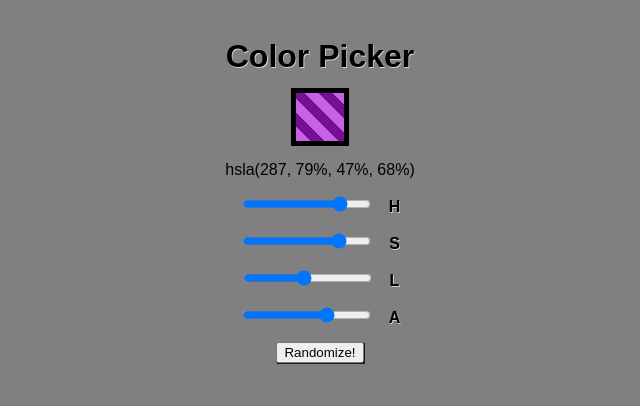
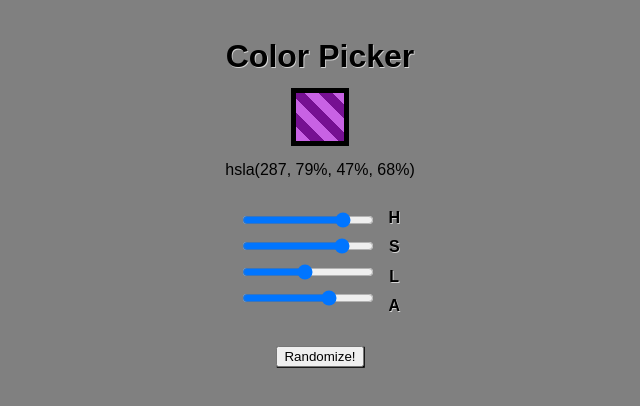
Before and after one commit to jumarin22/color-picker-hooks, a React (Create React App) app: page / in a window 1280 px wide. Shown: the top 406 px of the page, without its empty margins (320-960 px from the left). Built offline with nearby package versions, Linux system fonts and the light colour scheme.

Commit message:
Updated CSS

```diff
--- a/src/App.jsx
+++ b/src/App.jsx
@@ -42,45 +42,47 @@
         </div>
       </article>
       <p>{newBackgroundColor}</p>
-      <div className="slider">
+      <div className="sliders">
+        <div className="inputs">
           <input
+            id="hueSlider"
             type="range"
             min="0"
             max="360"
             value={hue}
             onChange={handleHueChange}
           />
-        <label>H</label>
-      </div>
-      <div className="slider">
           <input
+            id="satSlider"
             type="range"
             min="0"
             max="100"
             value={sat}
             onChange={handleSatChange}
           />
-        <label>S</label>
-      </div>
-      <div className="slider">
           <input
+            id="lightSlider"
             type="range"
             min="0"
             max="100"
             value={light}
             onChange={handleLightChange}
           />
-        <label>L</label>
-      </div>
-      <div className="slider">
           <input
+            id="alphaSlider"
             type="range"
             min="0"
             max="100"
             value={alpha}
             onChange={handleAlphaChange}
           />
-        <label>A</label>
+        </div>
+        <div className="labels">
+          <label htmlFor="hueSlider">H</label>
+          <label htmlFor="satSlider">S</label>
+          <label htmlFor="lightSlider">L</label>
+          <label htmlFor="alphaSlider">A</label>
+        </div>
       </div>
       <button type="button" onClick={handleRandomize}>
         Randomize!
--- a/src/index.scss
+++ b/src/index.scss
@@ -59,13 +59,29 @@
   background-color: aqua;
 }
 
-.slider {
-  position: relative;
-  top: 50%;
+.sliders {
+  display: flex;
+  flex-direction: column wrap;
+  width: 12rem;
+  margin: auto;
+  margin-bottom: 1rem;
+}
+
+input {
+  margin-bottom: 0.5rem;
+  margin-right: 0;
+  width: 100%;
+}
+
+.labels {
+  display: flex;
+  flex-direction: column;
+  margin-bottom: 1rem;
+  margin-left: 0;
+  justify-content: space-between;
 }
 
 label {
-  margin-left: 1rem;
   font-weight: bold;
   color: black;
   text-shadow: lightgray 0.05rem 0.05rem;
```
Lines whose indentation alone changed are shown as unchanged.
